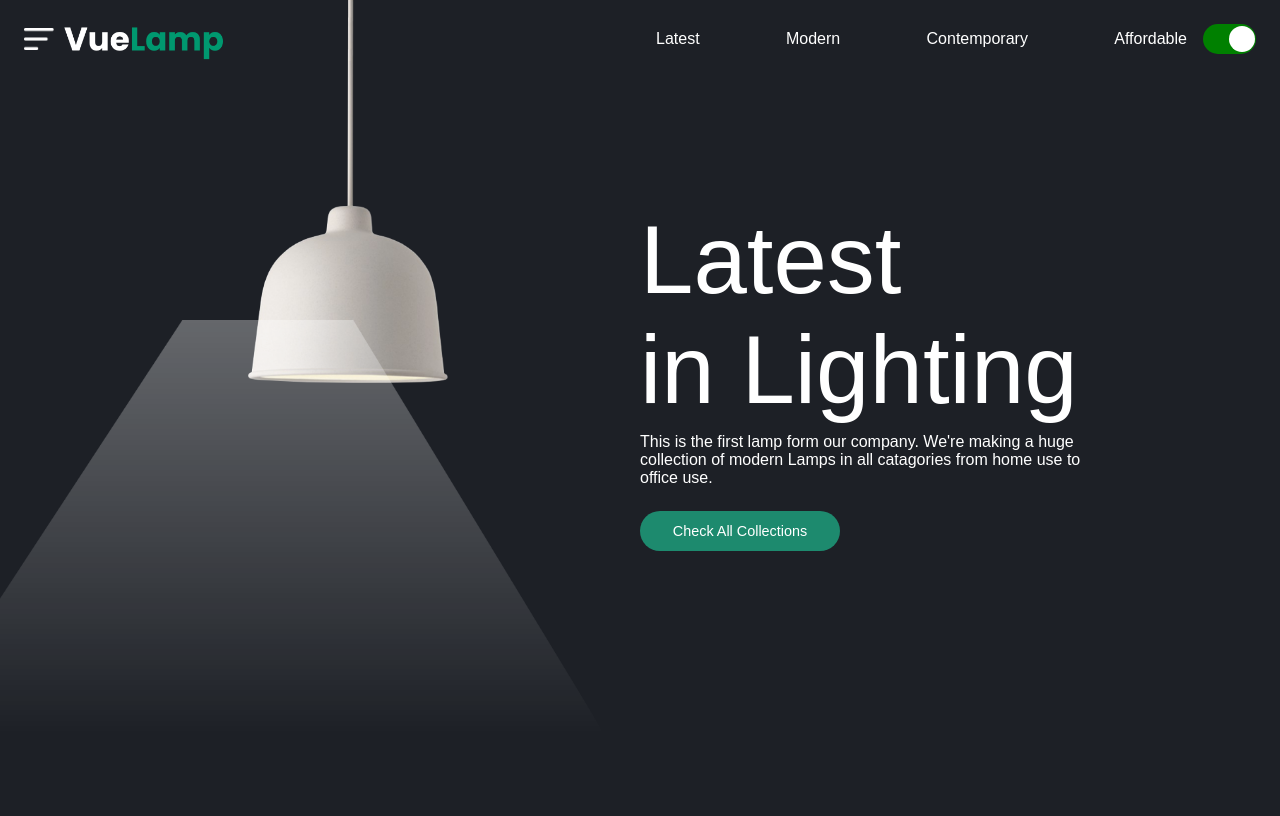
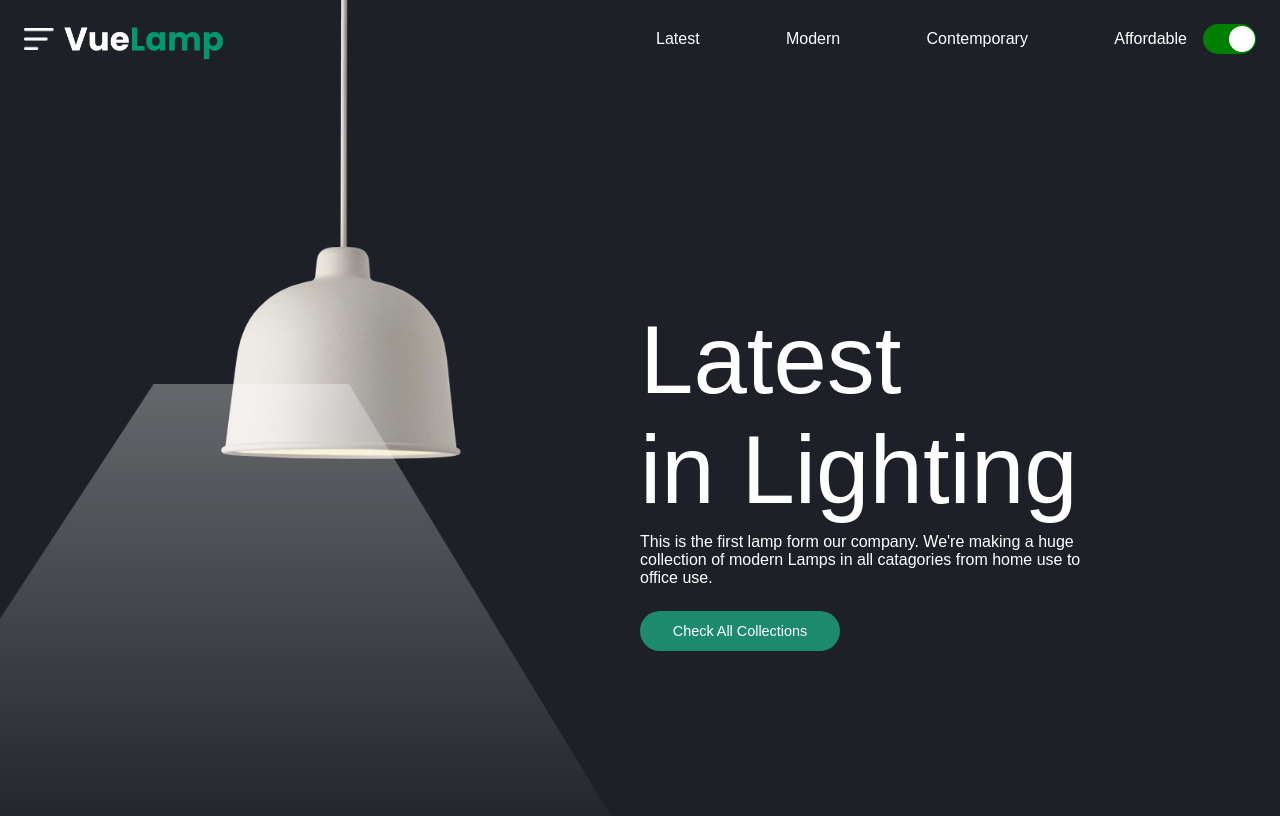
Before and after one commit to Musashi53/vue-lamp, a plain HTML site: page index.html in a window 1280 px wide. Both pictures are taken after a click on the button 1229 px from the left and 38 px from the top of the page. Drawn offline with Linux system fonts and the light colour scheme.

Commit message:
fix home__container

```diff
--- a/assets/css/style.css
+++ b/assets/css/style.css
@@ -117,6 +117,8 @@ ul {
 
 .home__container {
   display: flex;
+  height: 800px;
+  align-items: center;
 }
 
 .home__lamp {
@@ -126,17 +128,17 @@ ul {
 }
 
 .lamp__img {
-  width: 200px;
+  width: 240px;
   position: absolute;
   top: 0;
-  right: 65%;
+  right: 64%;
 }
 
 .light__img {
   position: absolute;
-  top: 40%;
-  right: 52.5%;
-  width: 700px;
+  top: 48%;
+  right: 50%;
+  width: 800px;
   opacity: 0;
   transition: .3s;
 }
```
